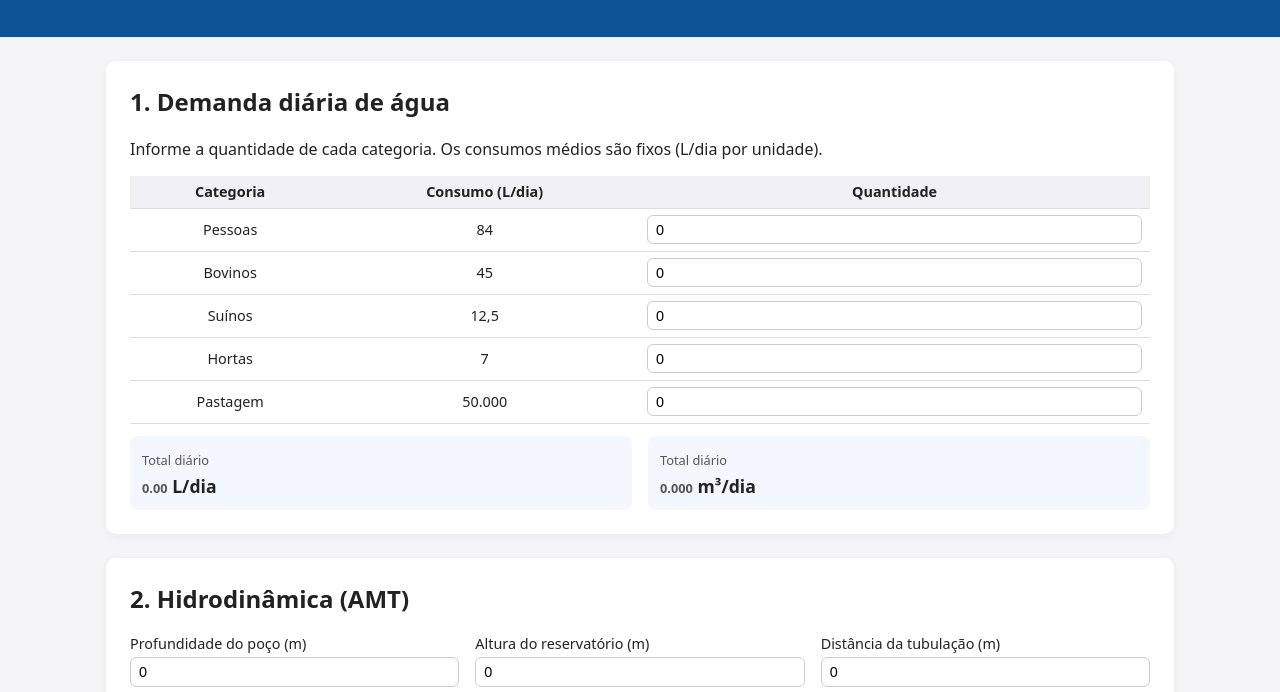
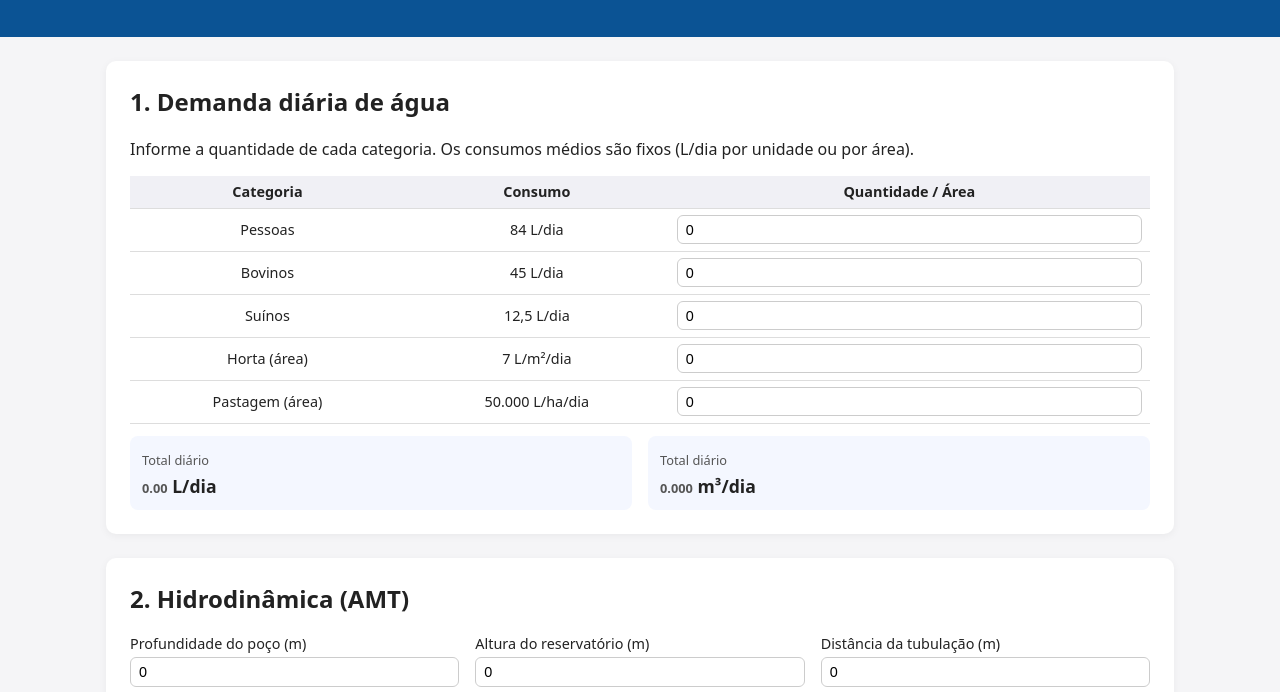
Before and after one commit to GustavoBorgesSousa/Bomba_solar, a plain HTML site: page index.html in a window 1280 px wide. Shown: the part 108-800 px from the top of the page. Drawn offline with nearby package versions, Linux system fonts and the light colour scheme.

Commit message:
Update index.html

```diff
--- a/index.html
+++ b/index.html
@@ -15,6 +15,7 @@
     crossorigin=""
   />
 </head>
+
 <body>
 <header>
   <h1>Sistema de Bombeamento com Energia Solar</h1>
@@ -25,41 +26,47 @@
   <!-- =================== DEMANDA =================== -->
   <section class="card" id="sec-demanda">
     <h2>1. Demanda diária de água</h2>
-    <p>Informe a quantidade de cada categoria. Os consumos médios são fixos (L/dia por unidade).</p>
+    <p>Informe a quantidade de cada categoria. Os consumos médios são fixos (L/dia por unidade ou por área).</p>
 
     <table class="tabela-demanda">
       <thead>
       <tr>
         <th>Categoria</th>
-        <th>Consumo (L/dia)</th>
-        <th>Quantidade</th>
+        <th>Consumo</th>
+        <th>Quantidade / Área</th>
       </tr>
       </thead>
       <tbody>
       <tr>
         <td>Pessoas</td>
-        <td>84</td>
+        <td>84 L/dia</td>
         <td><input type="number" id="pessoasQtd" min="0" step="1" value="0"></td>
       </tr>
       <tr>
         <td>Bovinos</td>
-        <td>45</td>
+        <td>45 L/dia</td>
         <td><input type="number" id="bovinosQtd" min="0" step="1" value="0"></td>
       </tr>
       <tr>
         <td>Suínos</td>
-        <td>12,5</td>
+        <td>12,5 L/dia</td>
         <td><input type="number" id="suinosQtd" min="0" step="1" value="0"></td>
       </tr>
+
+      <!-- >>> REFINADO POR ÁREA <<< -->
       <tr>
-        <td>Hortas</td>
-        <td>7</td>
-        <td><input type="number" id="hortasQtd" min="0" step="1" value="0"></td>
+        <td>Horta (área)</td>
+        <td>7 L/m²/dia</td>
+        <td>
+          <input type="number" id="hortaAreaM2" min="0" step="1" value="0">
+        </td>
       </tr>
       <tr>
-        <td>Pastagem</td>
-        <td>50.000</td>
-        <td><input type="number" id="pastagemQtd" min="0" step="1" value="0"></td>
+        <td>Pastagem (área)</td>
+        <td>50.000 L/ha/dia</td>
+        <td>
+          <input type="number" id="pastagemAreaHa" min="0" step="0.01" value="0">
+        </td>
       </tr>
       </tbody>
     </table>
@@ -215,7 +222,9 @@
           <th>Status</th>
         </tr>
         </thead>
-        <tbody id="tabelaBombas"></tbody>
+        <tbody id="tabelaBombas">
+        <!-- Preenchido via JS -->
+        </tbody>
       </table>
     </div>
   </section>
@@ -239,15 +248,19 @@
   <small>Projeto acadêmico - Bombeamento com energia solar.</small>
 </footer>
 
-<!-- Leaflet -->
+<!-- Scripts -->
 <script
   src="https://unpkg.com/leaflet@1.9.4/dist/leaflet.js"
   integrity="sha256-20nQCchB9co0qIjJZRGuk2/Z9VM+kNiyxNV1lvTlZBo="
   crossorigin=""
 ></script>
 
-<!-- jsPDF (SEM integrity pra não bloquear) -->
-<script src="https://cdn.jsdelivr.net/npm/jspdf@2.5.1/dist/jspdf.umd.min.js"></script>
+<!-- jsPDF (sem integrity para evitar bloqueio por hash divergente no CDN) -->
+<script
+  src="https://cdnjs.cloudflare.com/ajax/libs/jspdf/2.5.1/jspdf.umd.min.js"
+  crossorigin="anonymous"
+  referrerpolicy="no-referrer"
+></script>
 
 <script src="app.js"></script>
 </body>
```
